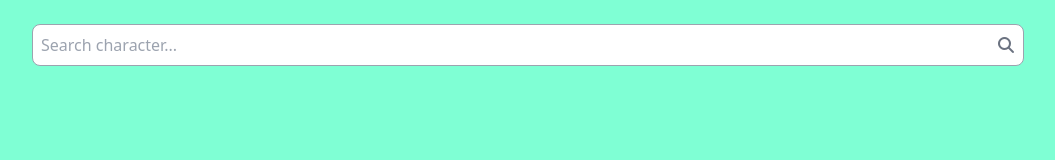
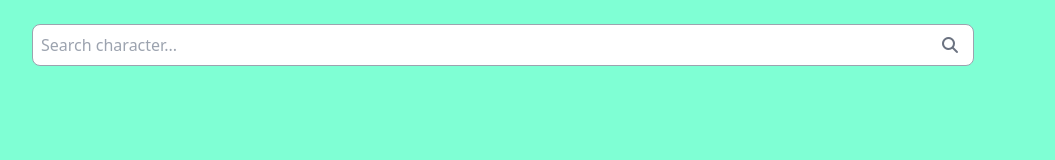
Before and after one commit to hilmy07/koda-b4-dom8, a plain HTML site: page index.html in a window 1280 px wide. Shown: the whole page, without its empty margins (112-1167 px from the left). Drawn offline with nearby package versions, Linux system fonts and the light colour scheme.

Commit message:
fix: Update tampilan search bar

```diff
--- a/index.html
+++ b/index.html
@@ -20,11 +20,11 @@
           <input
             type="text"
             placeholder="Search character..."
-            class="inputSearch w-full p-2 pr-10 border border-gray-400 rounded-lg"
+            class="inputSearch w-[95%] p-2 pr-10 border border-gray-400 rounded-lg"
           />
           <button
             type="submit"
-            class="absolute right-2 top-1/2 -translate-y-1/2 text-gray-500 hover:text-gray-700"
+            class="absolute right-16 top-1/2 -translate-y-1/2 text-gray-500 hover:text-gray-700"
             aria-label="Search"
           >
             <i class="fa-solid fa-magnifying-glass"></i>
```
